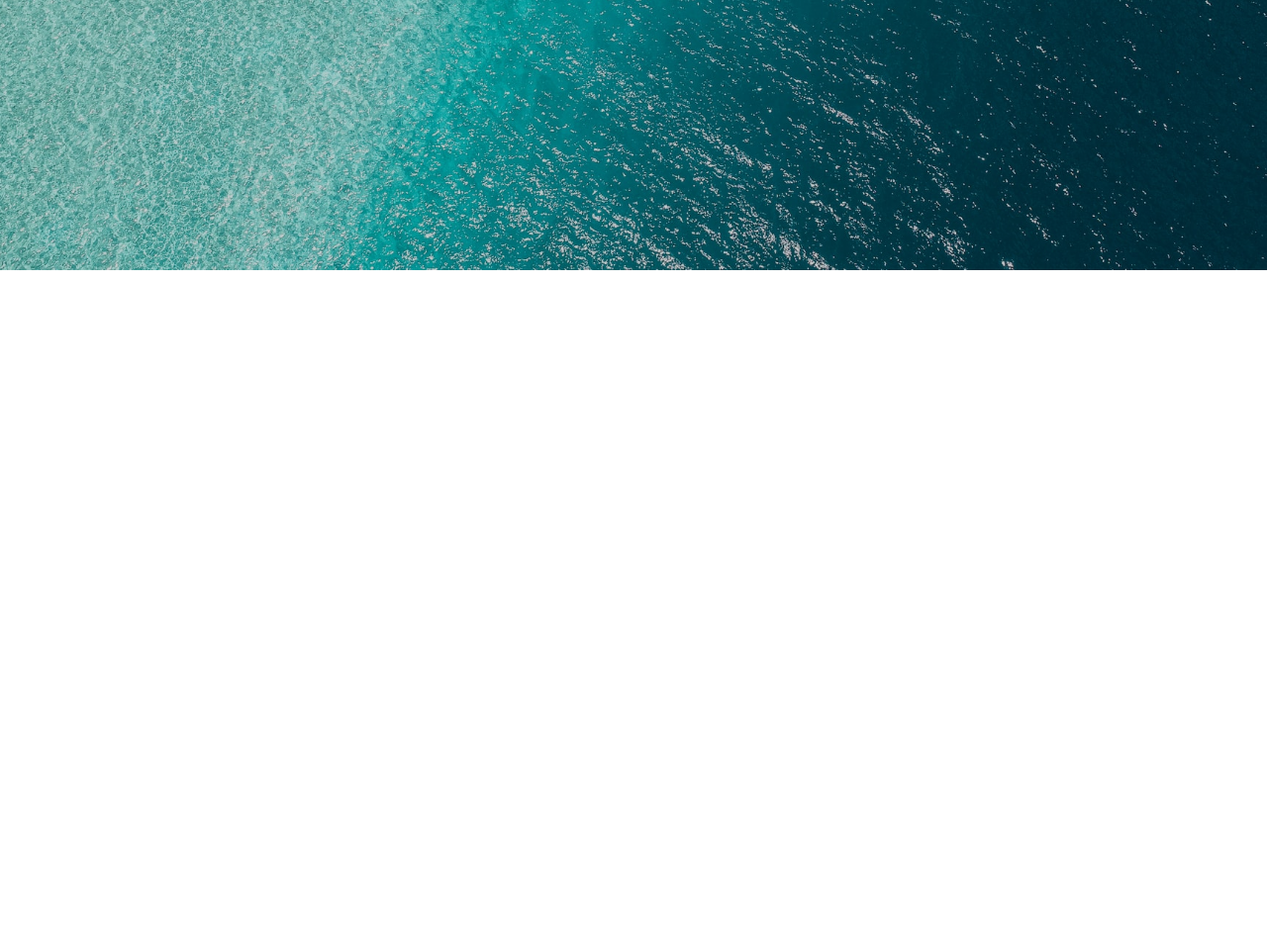
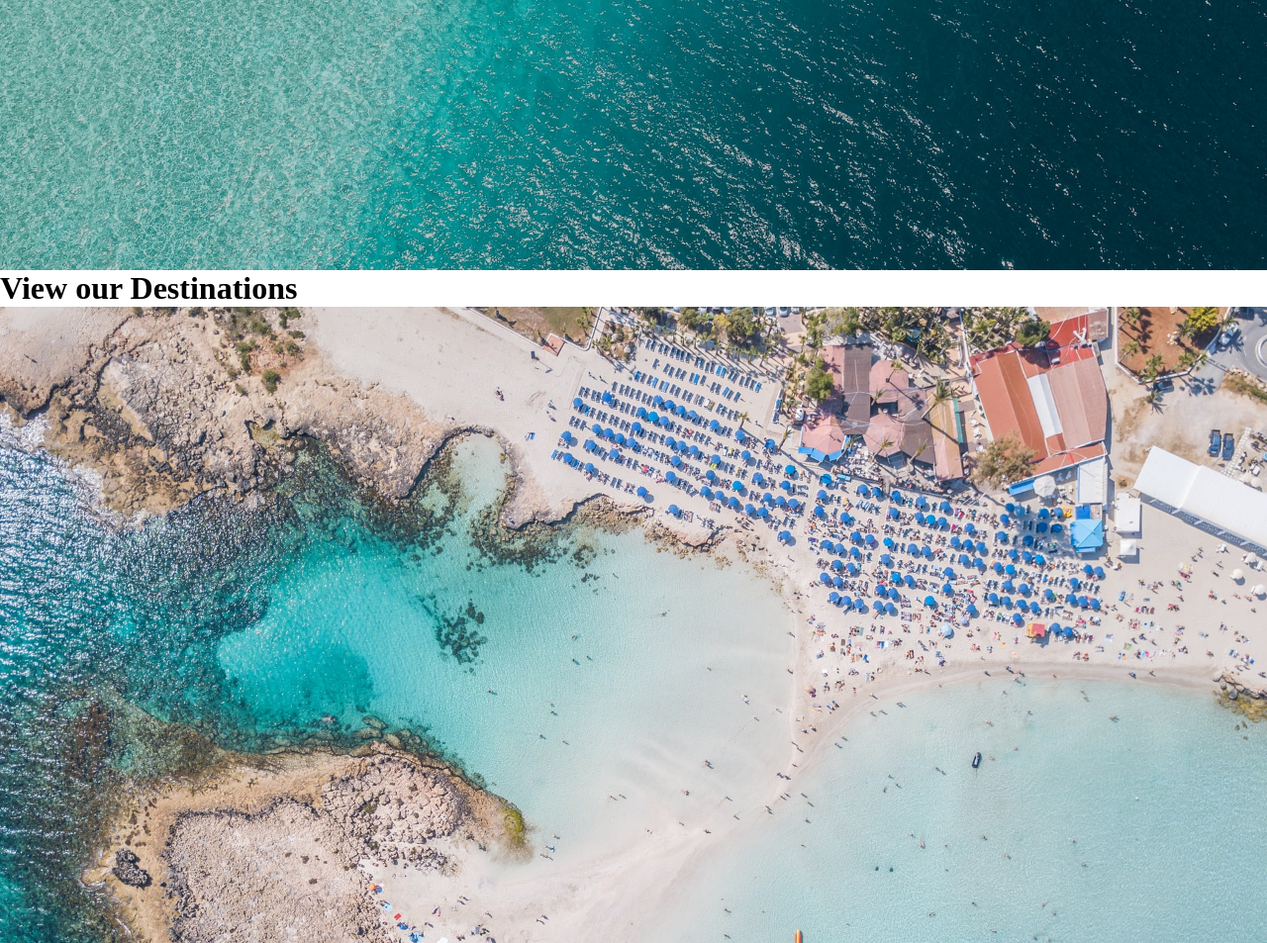
Before and after one commit to Koras02/React-website-protfolio-2-Gatsby, a Gatsby site: page / in a window 1280 px wide. Shown: the part 527-1480 px from the top of the page at 99% size. Before the commit the page ends 800 px from the top, so only its background shows below. Built offline with nearby package versions, Linux system fonts and the light colour scheme; Gatsby itself is replaced by a stand-in of ours; a web font is replaced by a local one.

Commit message:
GatsbyAddingImage

```diff
--- a/package.json
+++ b/package.json
@@ -7,6 +7,7 @@
   "dependencies": {
     "@react-icons/all-files": "^4.1.0",
     "gatsby": "^3.0.1",
+    "gatsby-image": "^3.0.0",
     "gatsby-plugin-gatsby-cloud": "^2.0.0",
     "gatsby-plugin-image": "^1.0.0",
     "gatsby-plugin-manifest": "^3.0.0",
--- /dev/null
+++ b/src/components/images.js
@@ -0,0 +1,45 @@
+import React from 'react';
+import { graphql, useStaticQuery } from 'gatsby';
+import Img from 'gatsby-image';
+
+const Image = () => {
+    const data = useStaticQuery(graphql`
+    query {
+        allFile(
+            filter: {
+                extension: {regex: "/(jpg)|(png)|(jpeg)/"},
+                name: {nin: ["background", "background2"]}
+            }
+        )   {
+            edges {
+            node {
+                base
+                childImageSharp {
+                fluid {
+                    ...GatsbyImageSharpFluid
+                }
+              }
+            }
+          }
+        }
+     }
+  `)
+
+    return (
+        <div className="image-container">
+            <h1>View our Destinations</h1>
+            <div className="image-gird">
+                {data.allFile.edges.map((image, key) => (
+                    <Img
+                        key={key}
+                        className="image-item"
+                        fluid={image.node.childImageSharp.fluid}
+                        alt={image.node.base.split(".")[0]} // only use section of the file extension with the filename
+                    />
+                ))}
+            </div>
+        </div>
+    )
+}
+
+export default Image
--- a/src/pages/index.js
+++ b/src/pages/index.js
@@ -1,8 +1,8 @@
 import * as React from "react"
 import HeroSection from "../components/HeroSection"
+import Image from "../components/images"
 // import { Link } from "gatsby"
 // import { StaticImage } from "gatsby-plugin-image"
-
 import Layout from "../components/layout"
 import SEO from "../components/seo"
 
@@ -10,6 +10,7 @@ const IndexPage = () => (
   <Layout>
     <SEO title="Home" />
     <HeroSection />
+    <Image />
   </Layout>
 )
 
```
Also changed, not shown: src/images/gatsby-astronaut.png (deleted), src/images/gatsby-icon.png (deleted), 1 other file.
